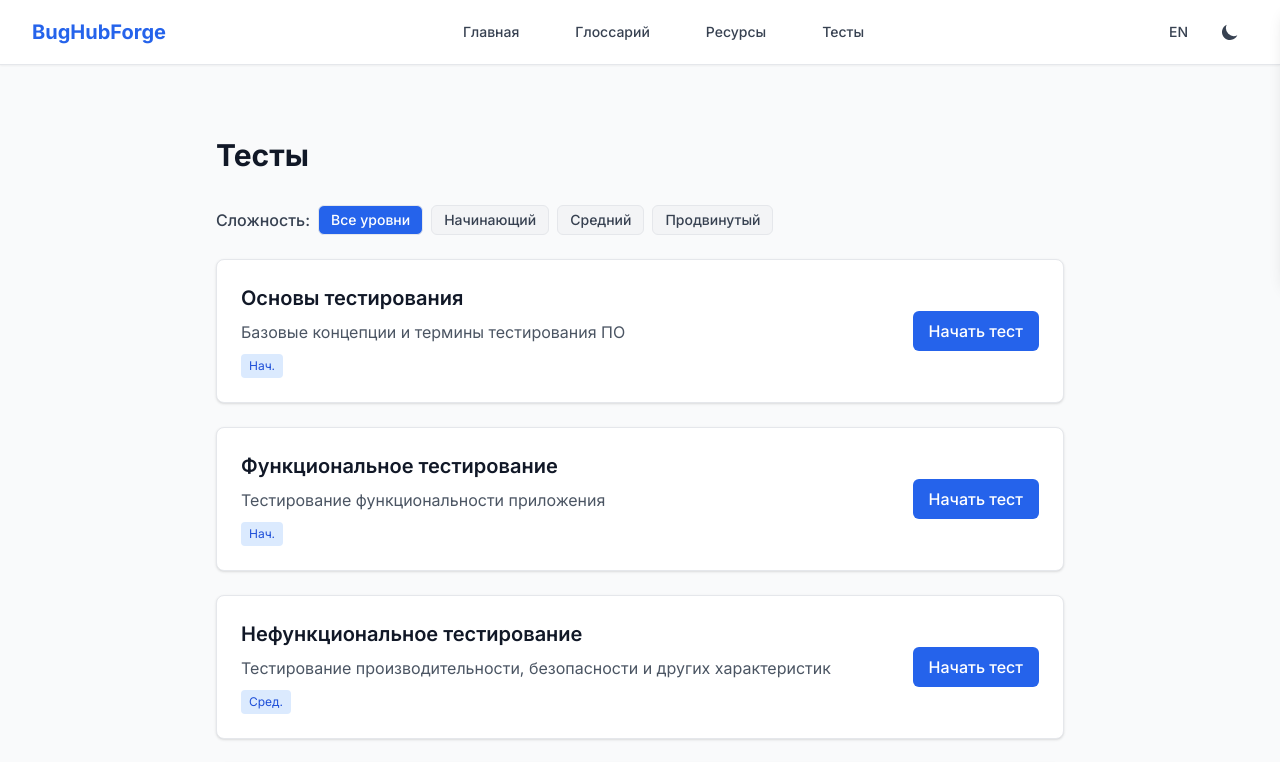
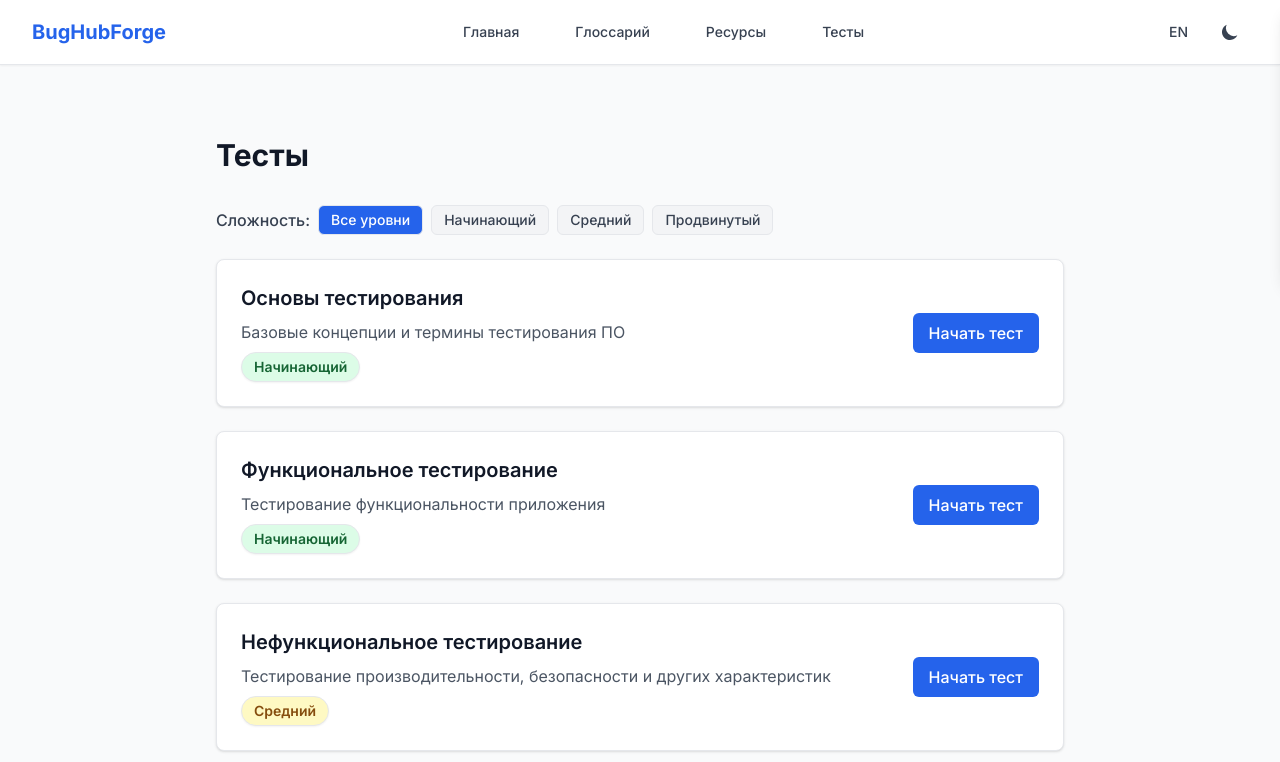
Before and after one commit to spicesole/bughubforge, a Next.js app: page /tests in a window 1280 px wide. Shown: the top 762 px of the page. Built offline with nearby package versions, Linux system fonts and the light colour scheme.

Commit message:
Fix: make test difficulty tags colored and visible (Tailwind explicit classes)

```diff
--- a/src/components/Tests.tsx
+++ b/src/components/Tests.tsx
@@ -98,6 +98,15 @@ function prepareTest(test: Test): Test {
   return { ...test, questions: shuffledQuestions }
 }
 
+function getDifficultyLabel(difficulty: Difficulty, t: any) {
+  switch (difficulty) {
+    case 'beginner': return t.beginnerFull;
+    case 'intermediate': return t.intermediateFull;
+    case 'advanced': return t.advancedFull;
+    default: return '';
+  }
+}
+
 export default function Tests({ language }: TestsProps) {
   const [selectedTest, setSelectedTest] = useState<Test | null>(null)
   const [currentQuestion, setCurrentQuestion] = useState(0)
@@ -109,6 +118,12 @@ export default function Tests({ language }: TestsProps) {
   const [showMistakes, setShowMistakes] = useState(false)
   const t = translations[language]
   const tests = getTests(language)
+
+  const difficultyColors = {
+    beginner: 'bg-green-100 text-green-800 dark:bg-green-900 dark:text-green-200',
+    intermediate: 'bg-yellow-100 text-yellow-800 dark:bg-yellow-900 dark:text-yellow-200',
+    advanced: 'bg-red-100 text-red-800 dark:bg-red-900 dark:text-red-200',
+  }
 
   useEffect(() => {
     const handler = () => setSelectedTest(null)
@@ -350,9 +365,21 @@ export default function Tests({ language }: TestsProps) {
               <div>
                 <h3 className="text-xl font-semibold text-gray-900 dark:text-white mb-2">{test.title}</h3>
                 <p className="text-gray-600 dark:text-gray-400 mb-2">{test.description}</p>
-                <span className="inline-block px-2 py-1 text-xs rounded bg-primary-100 text-primary-700 dark:bg-primary-900 dark:text-primary-200">
-                  {t[test.difficulty]}
-                </span>
+                {test.difficulty === 'beginner' && (
+                  <span className="inline-block px-3 py-1 text-sm rounded-full font-semibold shadow-sm border border-gray-200 dark:border-gray-700 bg-green-100 text-green-800 dark:bg-green-900 dark:text-green-200">
+                    {getDifficultyLabel(test.difficulty, t)}
+                  </span>
+                )}
+                {test.difficulty === 'intermediate' && (
+                  <span className="inline-block px-3 py-1 text-sm rounded-full font-semibold shadow-sm border border-gray-200 dark:border-gray-700 bg-yellow-100 text-yellow-800 dark:bg-yellow-900 dark:text-yellow-200">
+                    {getDifficultyLabel(test.difficulty, t)}
+                  </span>
+                )}
+                {test.difficulty === 'advanced' && (
+                  <span className="inline-block px-3 py-1 text-sm rounded-full font-semibold shadow-sm border border-gray-200 dark:border-gray-700 bg-red-100 text-red-800 dark:bg-red-900 dark:text-red-200">
+                    {getDifficultyLabel(test.difficulty, t)}
+                  </span>
+                )}
               </div>
               <div className="mt-4 md:mt-0 md:ml-6">
                 <button onClick={() => startTest(test)} className="px-4 py-2 bg-primary-600 text-white rounded-md font-medium hover:bg-primary-700 transition-colors">
```
